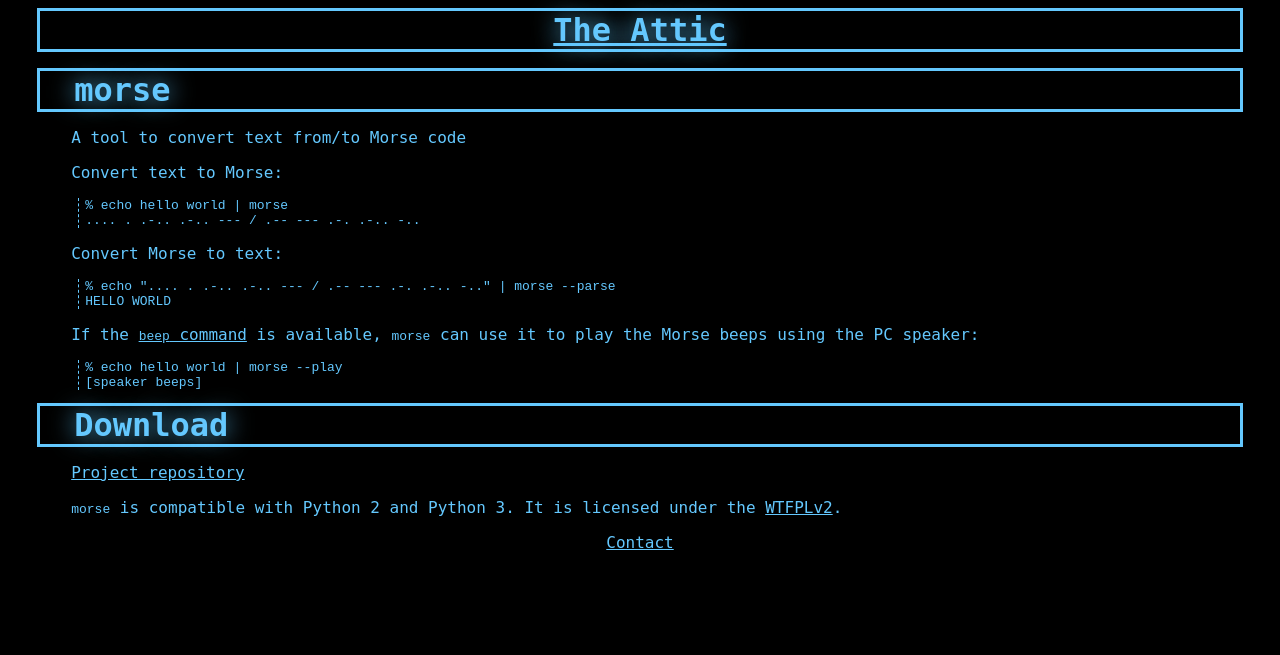
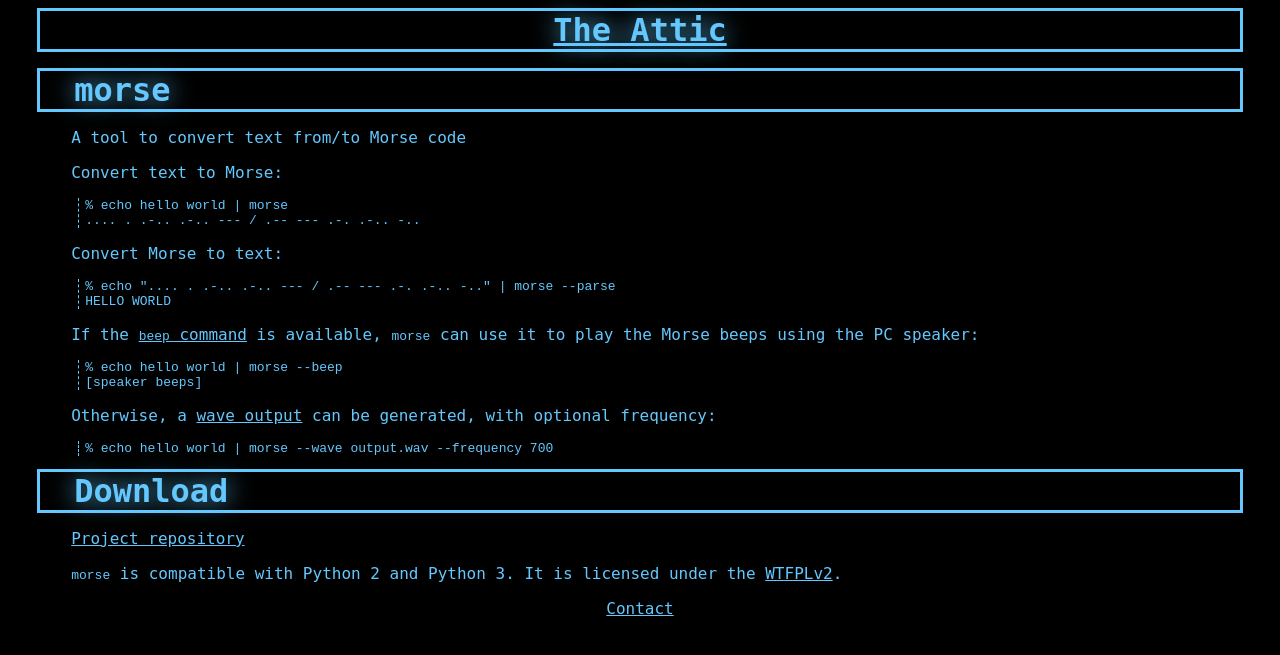
Before and after one commit to hydrargyrum/hydrargyrum.github.io, a Jekyll site: the page built from morse/index.md, in a window 1280 px wide. Shown: the top 655 px of the page. Built offline with Jekyll 4.4.1, drawn with Linux system fonts in a browser that asks for light colours.

Commit message:
morse: now supports --wave

````diff
--- a/morse/index.md
+++ b/morse/index.md
@@ -23,8 +23,14 @@ HELLO WORLD
 If the [`beep` command](http://johnath.com/beep/) is available, ``morse`` can use it to play the Morse beeps using the PC speaker:
 
 ```
-% echo hello world | morse --play
+% echo hello world | morse --beep
 [speaker beeps]
+```
+
+Otherwise, a [wave output](output.wav) can be generated, with optional frequency:
+
+```
+% echo hello world | morse --wave output.wav --frequency 700
 ```
 
 # Download #
````
Also changed, not shown: 1 other file.
